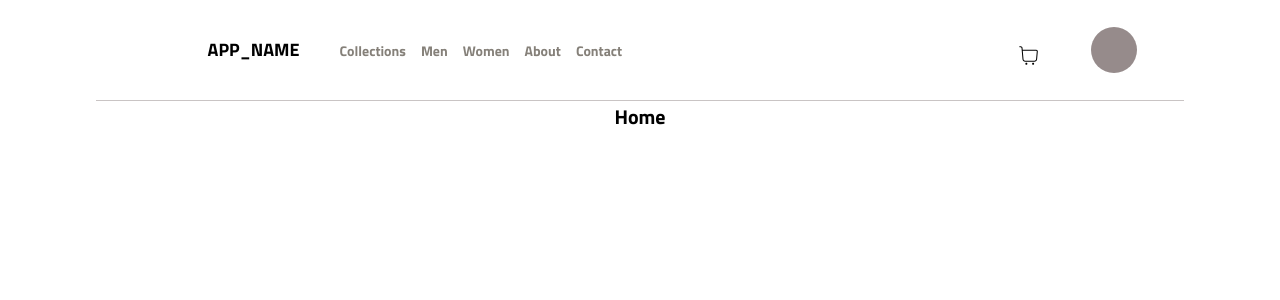
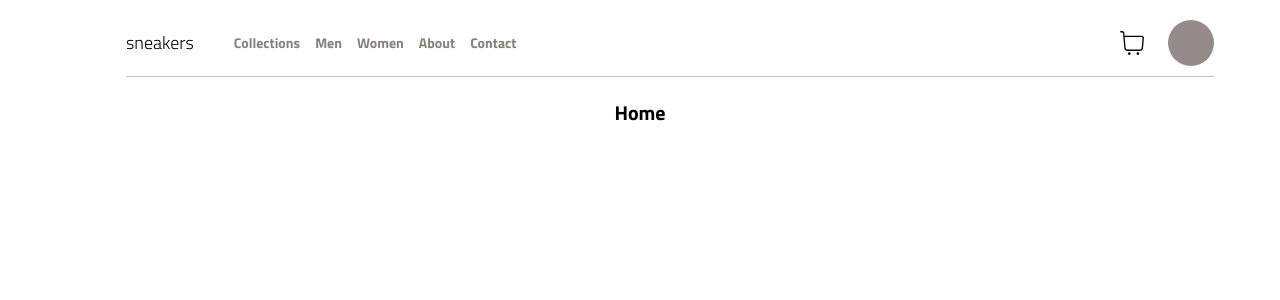
Before and after one commit to nnTasha/e-commerce-react-ts, a React (Vite) app: page / in a window 1280 px wide. Shown: the top 300 px of the page. Built offline with nearby package versions, Linux system fonts and the light colour scheme.

Commit message:
refactoring Nav bar elements

```diff
--- a/src/App.tsx
+++ b/src/App.tsx
@@ -18,10 +18,7 @@ function App() {
   return (
     <>
       <MainContainer>
-        <Header>
-          <Nav />
-          <AuxiliaryMenu />
-        </Header>
+        <Header />
         <Routes>
           <Route path="/" element={<HomePage />} />
           <Route path="/collections" element={<CollectionsPage />} />
--- a/src/components/AuxiliaryMenu/AuxiliaryMenu.module.scss
+++ b/src/components/AuxiliaryMenu/AuxiliaryMenu.module.scss
@@ -1,7 +1,7 @@
-.auxiliaryContainer{
+.auxiliaryContainer {
     display: flex;
-    width: 20%;
     align-items: flex-start;
     justify-content: space-evenly;
-    align-items: flex-end
+    align-items: center;
+    gap: 2rem;
 }
--- a/src/components/AuxiliaryMenu/AuxiliaryMenu.tsx
+++ b/src/components/AuxiliaryMenu/AuxiliaryMenu.tsx
@@ -1,5 +1,5 @@
+import { ShoppingIcon } from '../../icons/ShoppingIcon';
 import Avatar from '../Avatar/Avatar';
-import ShoppingIcon from '../ShoppingIcon/ShoppingIcon';
 
 import styles from './AuxiliaryMenu.module.scss';
 
--- a/src/components/Header/Header.module.scss
+++ b/src/components/Header/Header.module.scss
@@ -2,9 +2,8 @@
     display: flex;
     justify-content: space-between;
     align-items: center;
-
+    margin: 2rem 3rem;
     width: 100%;
-    height: 10rem;
-    background-color: #fff;
     border-bottom: 1px solid #c9c4c4;
+    padding-bottom: 1rem;
 }
--- a/src/components/Header/Header.tsx
+++ b/src/components/Header/Header.tsx
@@ -1,10 +1,14 @@
+import AuxiliaryMenu from '../AuxiliaryMenu/AuxiliaryMenu';
+import Nav from '../Nav/Nav';
+
 import styles from './Header.module.scss';
 
-type HeaderProps = {
-  children: React.ReactNode;
-};
-
-const Header = ({ children }: HeaderProps) => {
-  return <div className={styles.headerContainer}>{children}</div>;
+const Header = () => {
+  return (
+    <header className={styles.headerContainer}>
+      <Nav />
+      <AuxiliaryMenu />
+    </header>
+  );
 };
 export default Header;
--- /dev/null
+++ b/src/components/Logo/Logo.module.scss
@@ -0,0 +1,10 @@
+@import '../../styles/variables';
+
+.logo {
+    margin-right: 4rem;
+    font-size: 1.8rem;
+
+    a {
+        color: $color-black;
+    }
+}
--- /dev/null
+++ b/src/components/Logo/Logo.tsx
@@ -0,0 +1,10 @@
+import { Link } from 'react-router-dom';
+import styles from './Logo.module.scss';
+
+export const Logo = () => {
+  return (
+    <div className={styles.logo}>
+      <Link to="/">sneakers</Link>
+    </div>
+  );
+};
--- a/src/components/Nav/Nav.module.scss
+++ b/src/components/Nav/Nav.module.scss
@@ -5,17 +5,7 @@
     justify-content: space-evenly;
     align-items: center;
 
-    width: 60%;
     height: 100%;
-}
-
-.navContainer ul > :first-child {
-    margin-right: 4rem;
-    font-size: 1.8rem;
-
-    a {
-        color: $color-black;
-    }
 }
 
 .navItem {
--- a/src/components/Nav/Nav.tsx
+++ b/src/components/Nav/Nav.tsx
@@ -1,8 +1,8 @@
 import { NavLink } from 'react-router-dom';
 import styles from './Nav.module.scss';
+import { Logo } from '../Logo/Logo';
 
 const navMenu = [
-  { route: '/', name: 'APP_NAME' },
   { route: 'collections', name: 'Collections' },
   { route: '/men', name: 'Men' },
   { route: '/women', name: 'Women' },
@@ -13,6 +13,7 @@ const navMenu = [
 const Nav = () => {
   return (
     <nav className={styles.navContainer}>
+      <Logo />
       <ul>
         {navMenu.map((item) => (
           <li className={styles.navItem} key={item.name}>
--- a/src/components/ShoppingIcon/ShoppingIcon.module.scss
+++ /dev/null
@@ -1,9 +0,0 @@
-.shopIconContainer {
-    width: 3rem;
-    height: 3rem;
-
-    .shopIcon{
-        width: 2.5rem;
-        height: 2.5rem;
-    }
-}
--- a/src/components/ShoppingIcon/ShoppingIcon.tsx
+++ /dev/null
@@ -1,11 +0,0 @@
-import styles from './ShoppingIcon.module.scss';
-
-const ShoppingIcon = () => {
-  return (
-    <div className={styles.shopIconContainer}>
-      <img className={styles.shopIcon} src="/shopping_cart.svg" />
-    </div>
-  );
-};
-
-export default ShoppingIcon;
--- /dev/null
+++ b/src/icons/ShoppingIcon.tsx
@@ -0,0 +1,25 @@
+import React from 'react';
+
+interface ShoppingIconProps {
+  width: string;
+  height: string;
+}
+
+export const ShoppingIcon = ({
+  width = '32px',
+  height = '32px',
+}: Partial<ShoppingIconProps>) => {
+  return (
+    <svg
+      xmlns="http://www.w3.org/2000/svg"
+      width={width}
+      height={height}
+      viewBox="0 0 24 24"
+      color="currentColor"
+    >
+      <g>
+        <path d="M17.437,19.934c0,0.552 -0.448,1 -1,1c-0.552,0 -1,-0.448 -1,-1c0,-0.552 0.448,-1 1,-1c0.552,0 1,0.448 1,1Zm-11.217,-4.266l-0.945,-10.9c-0.03,-0.391 -0.356,-0.693 -0.749,-0.693l-0.966,-0c-0.276,-0 -0.5,-0.224 -0.5,-0.5c0,-0.276 0.224,-0.5 0.5,-0.5l0.966,-0c0.916,-0 1.676,0.704 1.746,1.617l0.139,1.818l13.03,-0c0.885,-0 1.577,0.76 1.494,1.638l-0.668,7.52c-0.121,1.285 -1.199,2.267 -2.489,2.267l-9.069,0c-1.29,0 -2.367,-0.981 -2.489,-2.267Zm0.274,-8.158l0.722,8.066c0.073,0.77 0.719,1.359 1.493,1.359l9.069,0c0.774,0 1.42,-0.589 1.493,-1.359l0.668,-7.518c0.028,-0.294 -0.203,-0.548 -0.498,-0.548l-12.947,-0Zm4.454,12.424c-0,0.552 -0.448,1 -1,1c-0.552,0 -1,-0.448 -1,-1c-0,-0.552 0.448,-1 1,-1c0.552,0 1,0.448 1,1Z" />
+      </g>
+    </svg>
+  );
+};
```
Also changed, not shown: public/icon-shopping-bag.svg.
